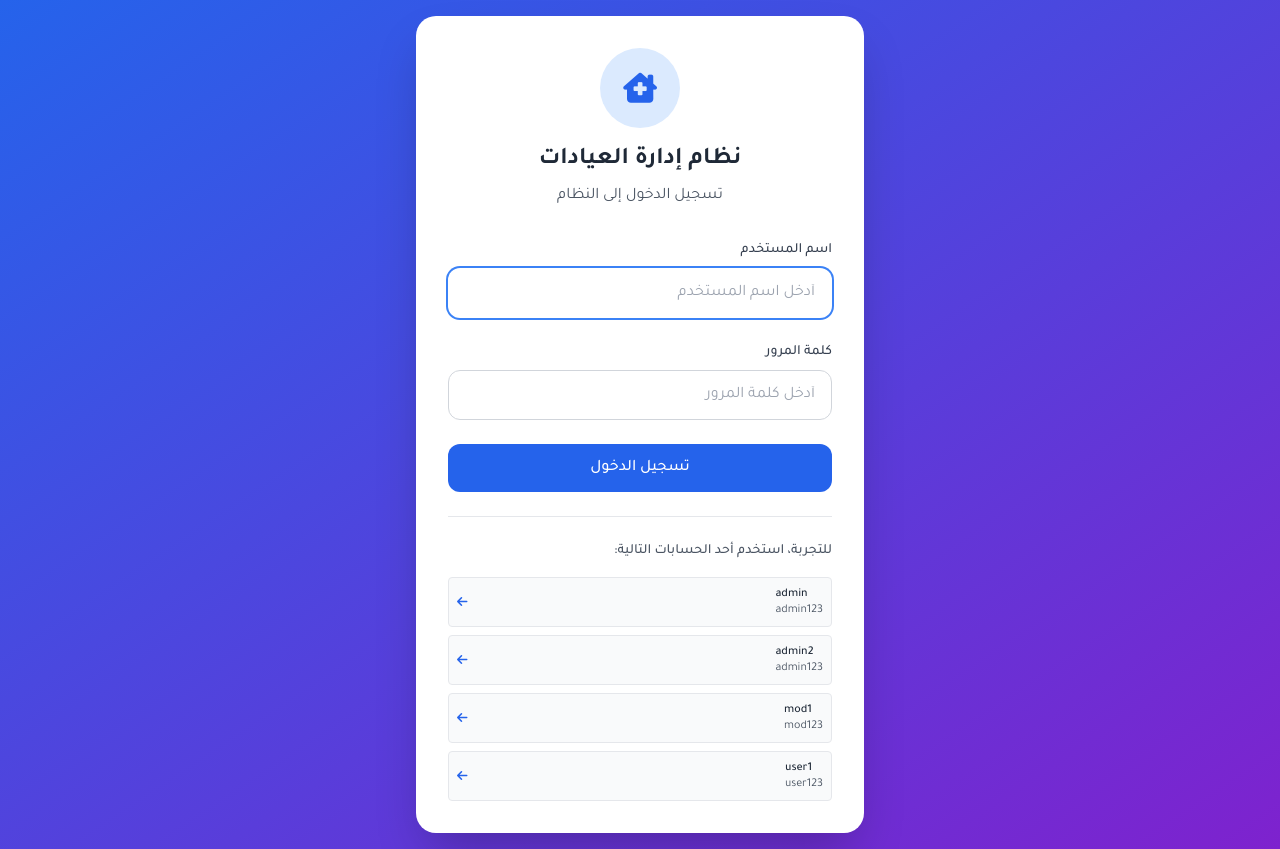
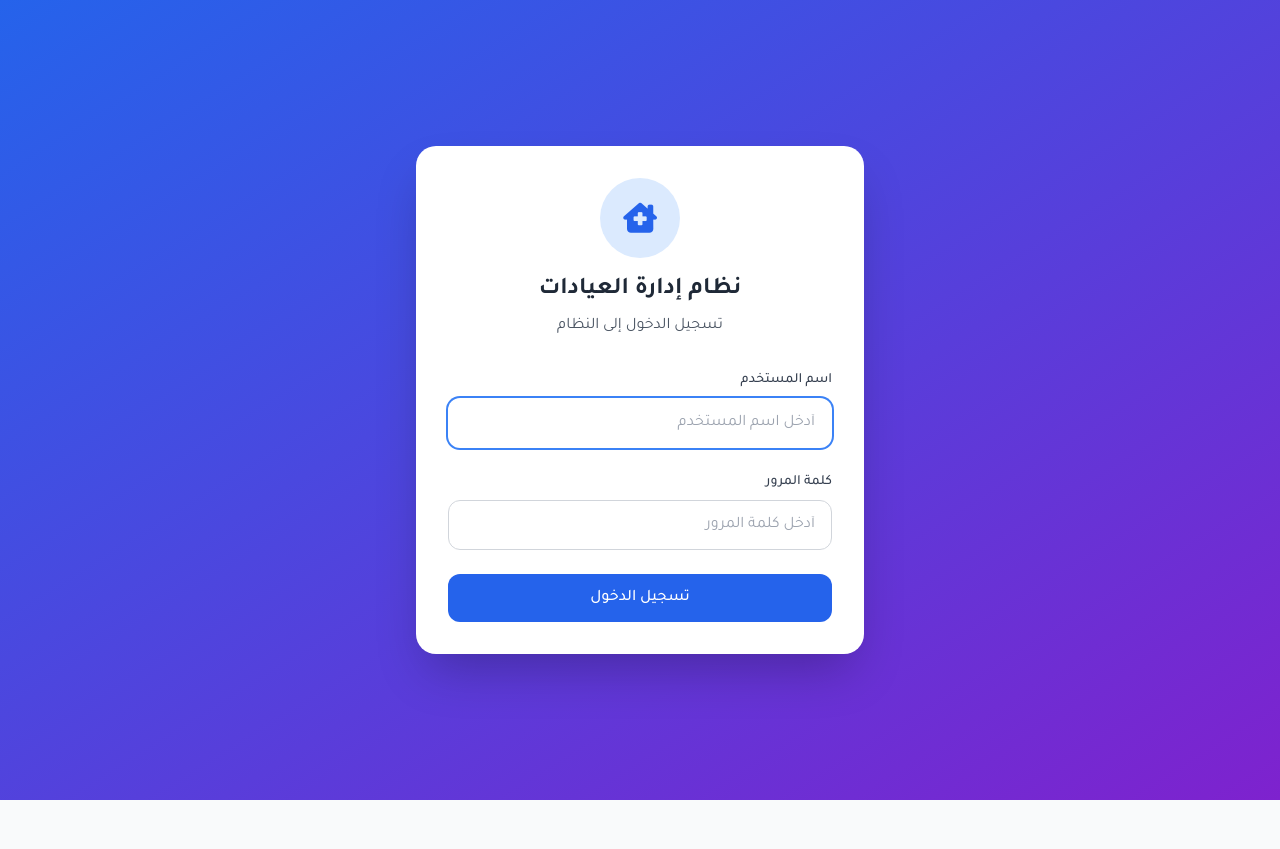
Before and after one commit to Abdullah-Elkholy/Clinics-Management-System, a Next.js app in the folder apps/web/: page /login in a window 1280 px wide. After the commit the page ends 800 px from the top, so only its background shows below. Built offline with nearby package versions, Linux system fonts and the light colour scheme; no server answers.

Commit message:
feat: add LoginScreen component for user authentication with form handling and UI.

```diff
--- a/apps/web/components/Auth/LoginScreen.tsx
+++ b/apps/web/components/Auth/LoginScreen.tsx
@@ -4,7 +4,6 @@ import { useState, useRef, useEffect } from 'react';
 import type React from 'react';
 import { useRouter, useSearchParams } from 'next/navigation';
 import { useAuth } from '../../contexts/AuthContext';
-import { TEST_CREDENTIALS } from '../../constants';
 import logger from '@/utils/logger';
 import { useFormKeyboardNavigation } from '@/hooks/useFormKeyboardNavigation';
 
@@ -64,29 +63,13 @@ export default function LoginScreen() {
   useFormKeyboardNavigation({
     formRef,
     onEnterSubmit: () => {
-      const fakeEvent = { preventDefault: () => {} } as React.FormEvent;
+      const fakeEvent = { preventDefault: () => { } } as React.FormEvent;
       handleSubmit(fakeEvent);
     },
     enableEnterSubmit: true,
     disabled: isLoading,
   });
 
-  const handleQuickLogin = async (username: string, password: string) => {
-    setIsLoading(true);
-    try {
-      const result = await login(username, password);
-      if (result.success) {
-        setError('');
-      } else {
-        setError(result.error || 'فشل تسجيل الدخول');
-      }
-    } catch (err) {
-      const errorMsg = err instanceof Error ? err.message : 'حدث خطأ أثناء تسجيل الدخول';
-      setError(errorMsg || 'فشل تسجيل الدخول');
-    } finally {
-      setIsLoading(false);
-    }
-  };
 
   return (
     <div className="min-h-screen flex items-center justify-center bg-gradient-to-br from-blue-600 to-purple-700 p-4">
@@ -164,30 +147,6 @@ export default function LoginScreen() {
             {isLoading || isNavigatingToHome ? 'جاري تسجيل الدخول...' : 'تسجيل الدخول'}
           </button>
         </form>
-
-        {/* Test Credentials Info */}
-        <div className="mt-6 pt-6 border-t border-gray-200">
-          <p className="text-sm text-gray-600 mb-4 font-medium">للتجربة، استخدم أحد الحسابات التالية:</p>
-          <div className="space-y-2 text-xs">
-            {Object.entries(TEST_CREDENTIALS).map(([key, cred]) => (
-              <button
-                key={key}
-                type="button"
-                onClick={() => handleQuickLogin(cred.username, cred.password)}
-                disabled={isLoading || isNavigatingToHome}
-                className="w-full p-2 text-left bg-gray-50 hover:bg-gray-100 rounded border border-gray-200 transition disabled:opacity-50 disabled:cursor-not-allowed"
-              >
-                <div className="flex items-center justify-between">
-                  <div>
-                    <p className="font-medium text-gray-800">{cred.username}</p>
-                    <p className="text-gray-600">{cred.password}</p>
-                  </div>
-                  <i className="fas fa-arrow-left text-blue-600"></i>
-                </div>
-              </button>
-            ))}
-          </div>
-        </div>
       </div>
     </div>
   );
```
